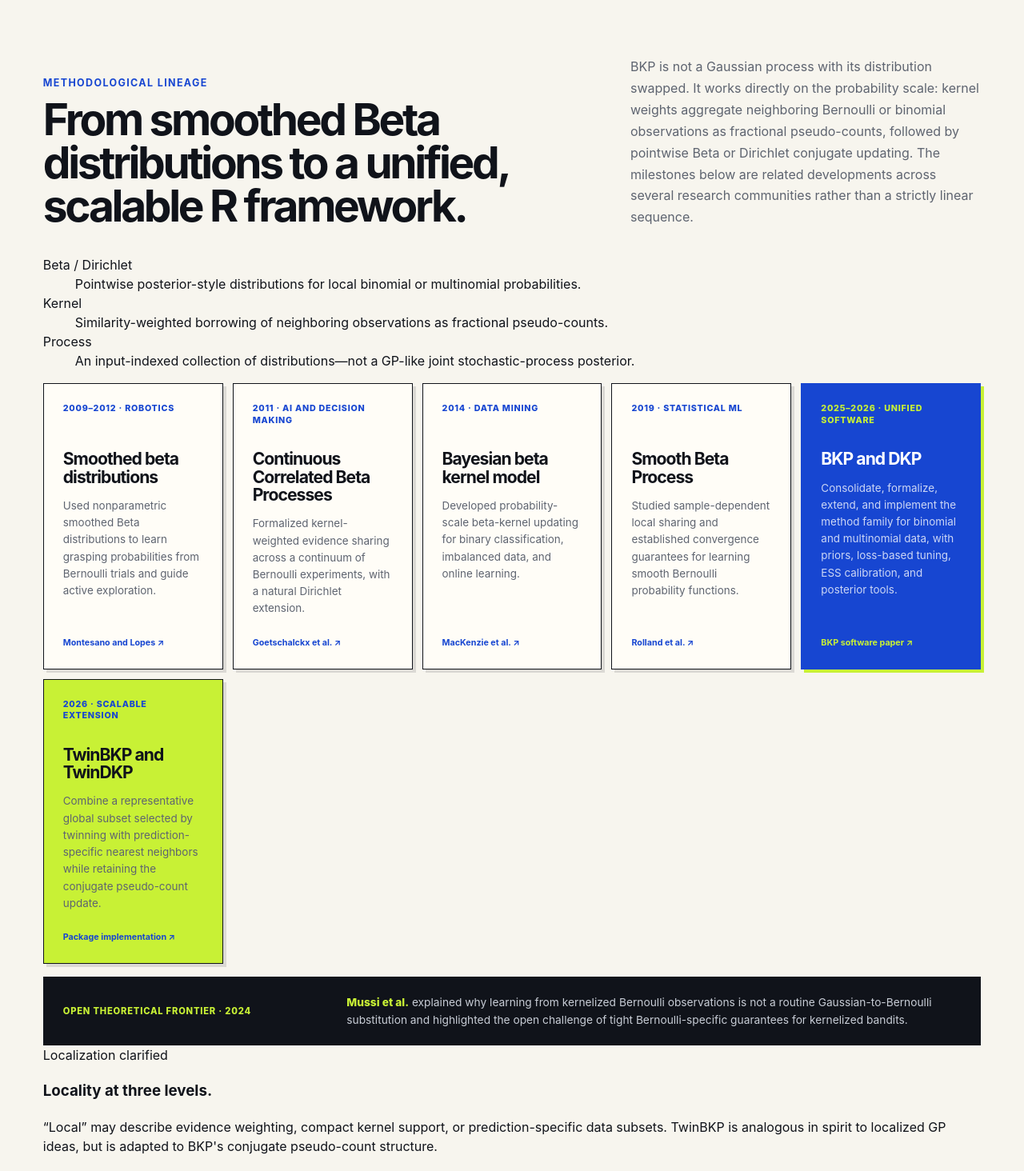
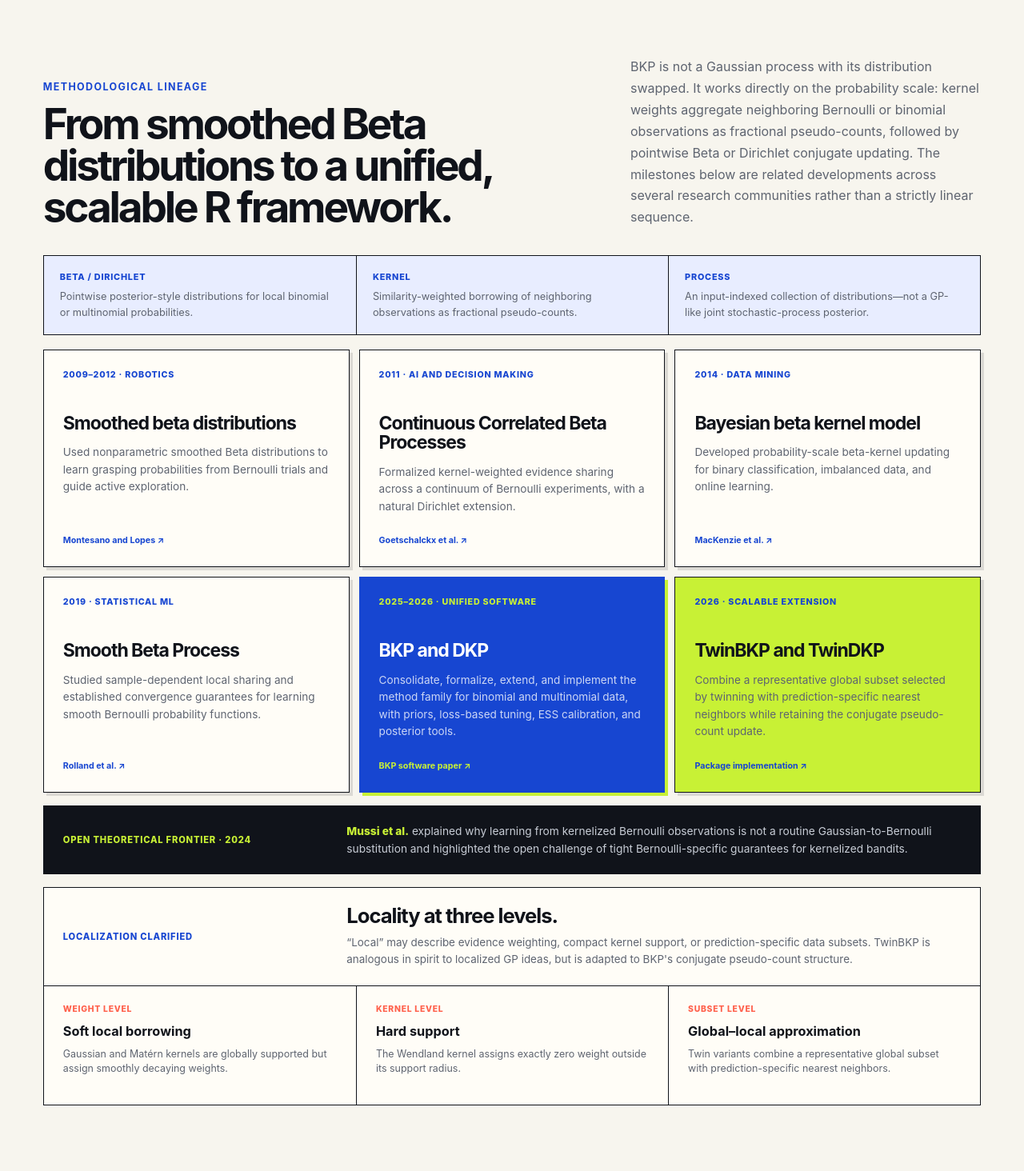
Before and after one commit to Jiangyan-Zhao/BKP-website, a React (Vite) app: page / in a window 1280 px wide. Shown: the part 1900-3364 px from the top of the page at 80% size. Built offline with nearby package versions, Linux system fonts and the light colour scheme.

Commit message:
Polish lineage and locality layout

```diff
--- a/src/styles.css
+++ b/src/styles.css
@@ -878,21 +878,50 @@ a:focus-visible { outline: 3px solid var(--lime); outline-offset: 3px; }
   margin-bottom: 34px;
 }
 .lineage-heading h2 {
-  max-width: 820px;
-  margin: 0;
-  font-size: clamp(2.4rem, 4.3vw, 5rem);
+  max-width: 900px;
+  margin: 0;
+  font-size: clamp(2.4rem, 4.15vw, 4.8rem);
   line-height: 0.98;
   letter-spacing: -0.06em;
 }
 .lineage-heading > p {
-  max-width: 620px;
+  max-width: 650px;
   margin: 0;
   color: var(--muted);
   line-height: 1.68;
 }
+.lineage-terms {
+  display: grid;
+  grid-template-columns: repeat(3, minmax(0, 1fr));
+  margin: 0 0 18px;
+  padding: 0;
+  border: 1.5px solid var(--ink);
+  background: var(--blue-soft);
+}
+.lineage-terms > div {
+  min-width: 0;
+  padding: 18px 20px;
+}
+.lineage-terms > div + div {
+  border-left: 1px solid var(--ink);
+}
+.lineage-terms dt {
+  color: var(--blue);
+  font-family: var(--font-geist-mono), monospace;
+  font-size: 0.68rem;
+  font-weight: 780;
+  letter-spacing: 0.07em;
+  text-transform: uppercase;
+}
+.lineage-terms dd {
+  margin: 7px 0 0;
+  color: var(--muted);
+  font-size: 0.8rem;
+  line-height: 1.5;
+}
 .lineage-timeline {
   display: grid;
-  grid-template-columns: repeat(5, minmax(0, 1fr));
+  grid-template-columns: repeat(3, minmax(0, 1fr));
   gap: 12px;
   margin: 0;
   padding: 0;
@@ -904,7 +933,7 @@ a:focus-visible { outline: 3px solid var(--lime); outline-offset: 3px; }
 .lineage-step a {
   display: flex;
   height: 100%;
-  min-height: 286px;
+  min-height: 270px;
   flex-direction: column;
   padding: 24px;
   border: 1.5px solid var(--ink);
@@ -932,15 +961,15 @@ a:focus-visible { outline: 3px solid var(--lime); outline-offset: 3px; }
   text-transform: uppercase;
 }
 .lineage-step h3 {
-  margin: 28px 0 14px;
-  font-size: clamp(1.3rem, 1.65vw, 1.8rem);
+  margin: 24px 0 14px;
+  font-size: clamp(1.35rem, 1.8vw, 1.9rem);
   line-height: 1.06;
   letter-spacing: -0.045em;
 }
 .lineage-step p {
   margin: 0;
   color: var(--muted);
-  font-size: 0.84rem;
+  font-size: 0.85rem;
   line-height: 1.58;
 }
 .lineage-step small {
@@ -1005,6 +1034,74 @@ a:focus-visible { outline: 3px solid var(--lime); outline-offset: 3px; }
 }
 .lineage-frontier a:hover {
   text-decoration: underline;
+}
+.lineage-locality {
+  margin-top: 16px;
+  border: 1.5px solid var(--ink);
+  background: var(--card);
+}
+.lineage-locality > header {
+  display: grid;
+  grid-template-columns: minmax(230px, 0.42fr) minmax(0, 1fr);
+  gap: 32px;
+  align-items: center;
+  padding: 22px 24px;
+  border-bottom: 1px solid var(--ink);
+}
+.lineage-locality > header > span {
+  color: var(--blue);
+  font-family: var(--font-geist-mono), monospace;
+  font-size: 0.7rem;
+  font-weight: 760;
+  letter-spacing: 0.07em;
+  text-transform: uppercase;
+}
+.lineage-locality h3 {
+  margin: 0;
+  font-size: clamp(1.35rem, 2vw, 2rem);
+  line-height: 1.05;
+  letter-spacing: -0.04em;
+}
+.lineage-locality header p {
+  max-width: 820px;
+  margin: 9px 0 0;
+  color: var(--muted);
+  font-size: 0.84rem;
+  line-height: 1.58;
+}
+.lineage-locality ol {
+  display: grid;
+  grid-template-columns: repeat(3, minmax(0, 1fr));
+  margin: 0;
+  padding: 0;
+  list-style: none;
+}
+.lineage-locality li {
+  display: grid;
+  min-width: 0;
+  min-height: 148px;
+  align-content: start;
+  gap: 7px;
+  padding: 21px 24px;
+}
+.lineage-locality li + li {
+  border-left: 1px solid var(--ink);
+}
+.lineage-locality li small {
+  color: var(--coral);
+  font-family: var(--font-geist-mono), monospace;
+  font-size: 0.65rem;
+  font-weight: 760;
+  letter-spacing: 0.07em;
+  text-transform: uppercase;
+}
+.lineage-locality li b {
+  font-size: 1.02rem;
+}
+.lineage-locality li span {
+  color: var(--muted);
+  font-size: 0.78rem;
+  line-height: 1.5;
 }
 
 .install-section {
@@ -1419,8 +1516,14 @@ footer a:hover { color: var(--blue); }
   .strip-heading { padding-left: 108px; }
   .section-intro { grid-template-columns: 1fr; gap: 18px; }
   .lineage-heading { grid-template-columns: 1fr; gap: 16px; }
+  .lineage-terms { grid-template-columns: 1fr; }
+  .lineage-terms > div + div { border-top: 1px solid var(--ink); border-left: 0; }
   .lineage-timeline { grid-template-columns: repeat(2, minmax(0, 1fr)); }
   .lineage-frontier { grid-template-columns: 1fr; gap: 8px; }
+  .lineage-locality > header { grid-template-columns: 1fr; gap: 10px; }
+  .lineage-locality ol { grid-template-columns: 1fr; }
+  .lineage-locality li { min-height: auto; }
+  .lineage-locality li + li { border-top: 1px solid var(--ink); border-left: 0; }
   .section-intro > p:last-child { grid-column: 1; }
   .resources-heading { grid-template-columns: 1fr; gap: 18px; }
   .query-readout { grid-template-columns: repeat(2, minmax(0, 1fr)); }
@@ -1476,6 +1579,9 @@ footer a:hover { color: var(--blue); }
   .lineage-timeline { grid-template-columns: 1fr; }
   .lineage-step a { min-height: 220px; padding: 22px 20px; }
   .lineage-frontier { padding: 18px 20px; }
+  .lineage-terms > div { padding: 16px 18px; }
+  .lineage-locality > header,
+  .lineage-locality li { padding: 18px 20px; }
   .examples-section,
   .method-body,
   .install-section,
```
